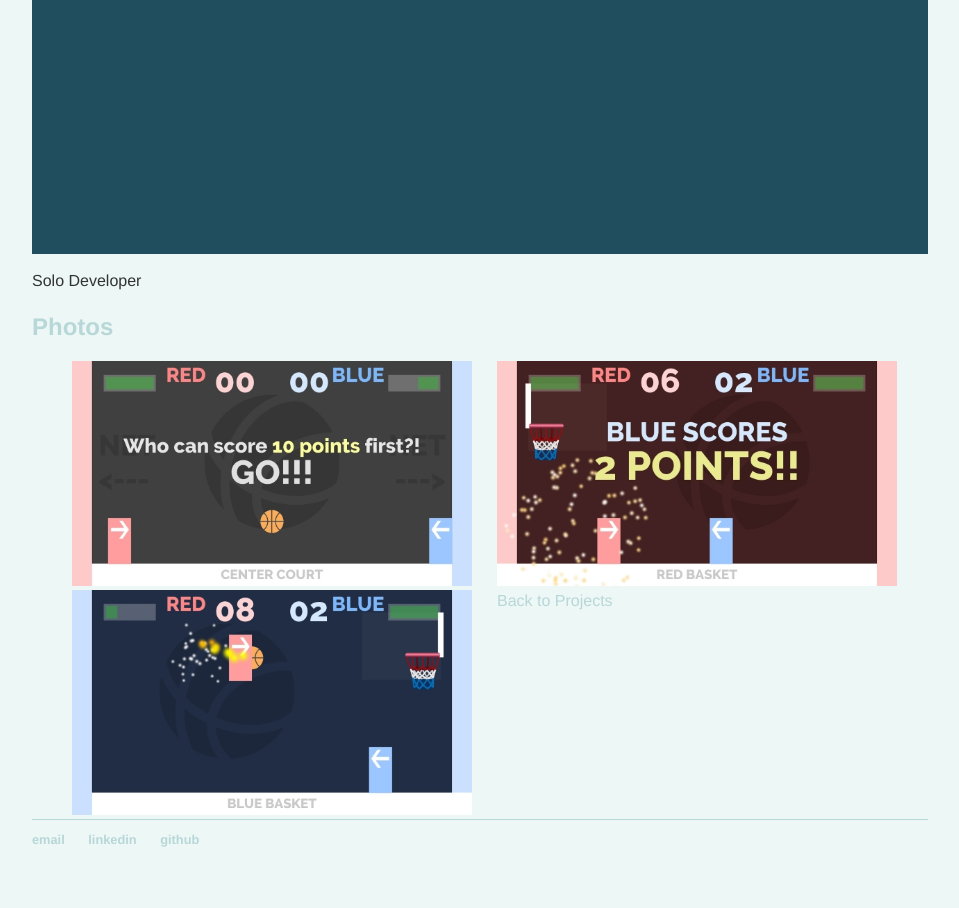
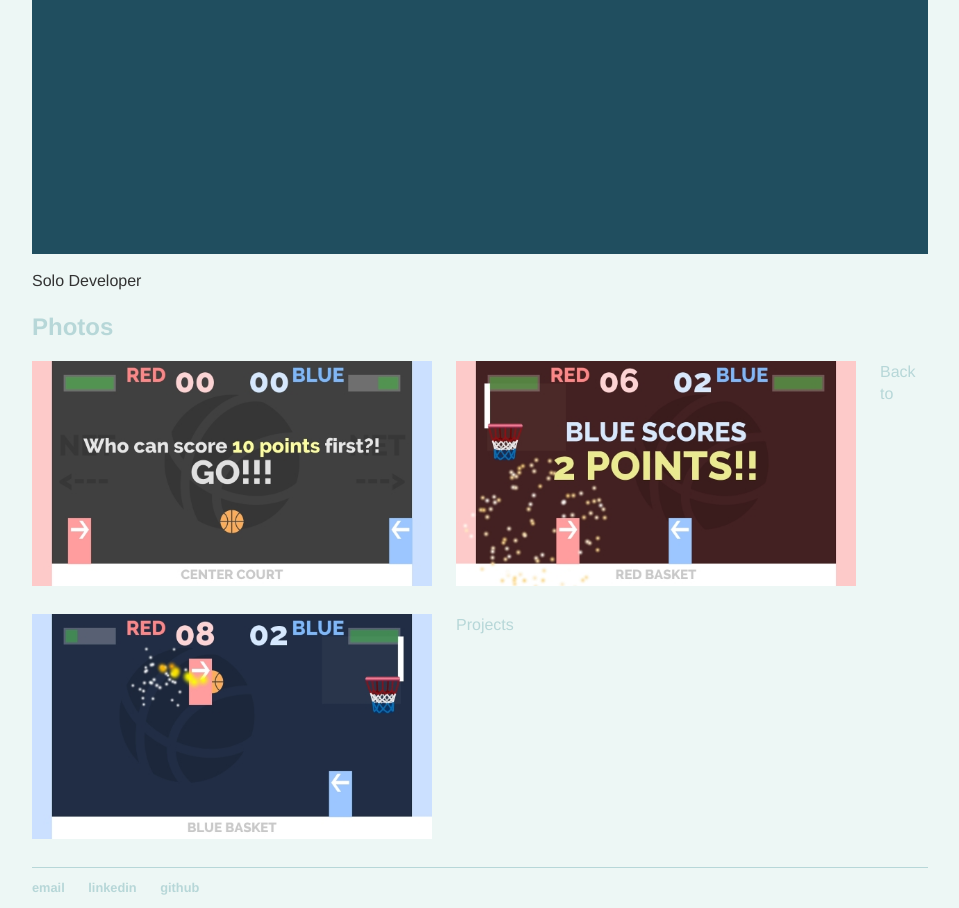
Before and after one commit to digigrant/digigrant.github.io, a Jekyll site: the page built from projects/super-dunk-fighters.html, in a window 1280 px wide. Shown: the part 867-1775 px from the top of the page, without its empty margins (160-1119 px from the left). Built offline with Jekyll 4.4.1, drawn with Linux system fonts in a browser that asks for light colours; before the commit the page ends 1727 px from its top, so only the background shows below that.

Commit message:
Update main.scss

```diff
--- a/_sass/main.scss
+++ b/_sass/main.scss
@@ -186,12 +186,14 @@ footer
 
 .gallery
 {
-    list-style: none;
+    list-style-type: none;
+    padding-left: 0px;
 
     li
     {
         float: left;
-        margin-right: 25px;
+        margin-right: 24px;
+        margin-bottom: 24px;
 
         a
         {
```
